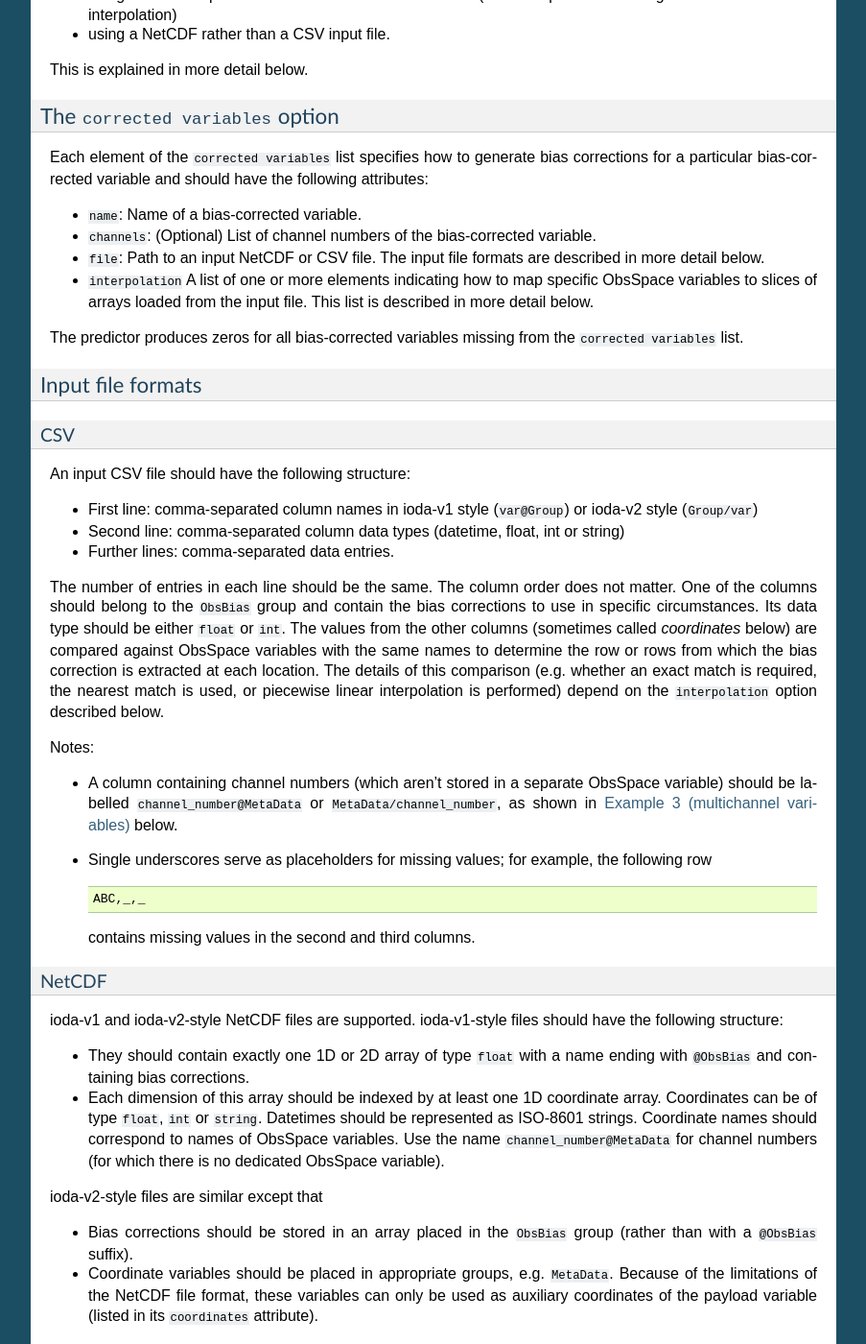
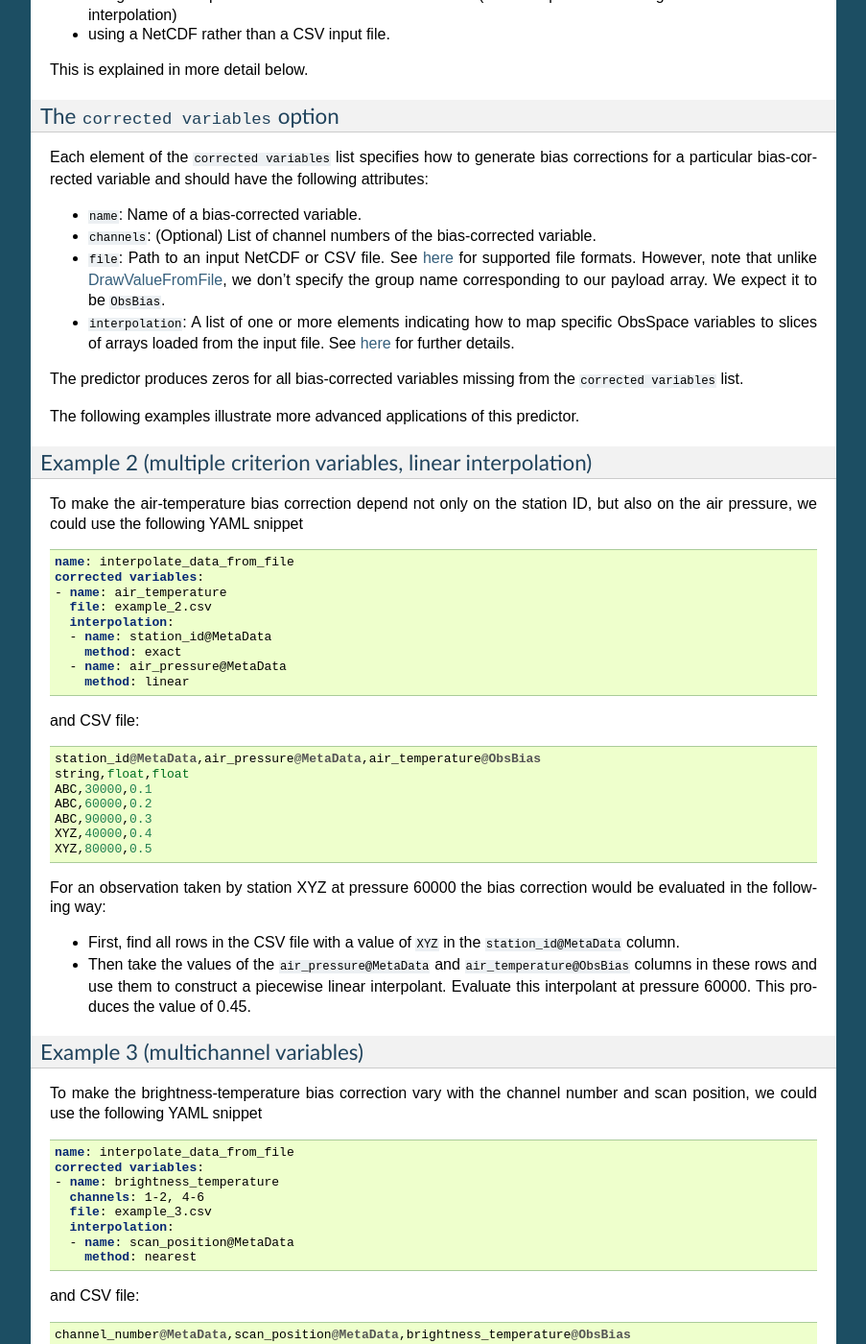
Before and after one commit to JCSDA/jedi-docs, a Sphinx documentation site: the page built from docs/inside/jedi-components/ufo/varbc.rst, in a window 1280 px wide and 1400 px high, scrolled down 5283 px. Shown: the whole window at 96% size, without its empty margins (198-1101 px from the left). Built offline with Sphinx 7.4.7, drawn with Linux system fonts in a browser that asks for light colours; cross-references to code outside the pages are shown as plain code; some of the changed text lies outside the part shown.

Commit message:
Documenting the DrawValueFromFile and DrawObsValueFromFile obsfunctions (#276)
* ENH: Added basic documentation for DrawObsErrorFromFile and DrawValueFromFile

* minor tweeks

* MAINT: Self review changes

Self review changes to DrawValueFromFile.rst
Perhaps we should centrally document obsfuction capability to return different types.

* MAINT: Further review changes

* MAINT: Self review of DrawObsErrorFromFile.rst

* Updated index

* MAINT: Self review final

* MAINT: Minor changes based on review

* MAINT: Minor changes based on review

* MAINT: Minor review changes

* ENH: Total refactor

* Typo

* MAINT: Review changes for Mike

* MAINT: Review changes for DrawObsErrorFromFile

* MAINT: review changes of DrawbsErrorFromFile

* MAINT: minor review changes

* MAINT: minor review change

Co-authored-by: mmiesch <miesch@ucar.edu>

```diff
--- a/docs/inside/jedi-components/ufo/varbc.rst
+++ b/docs/inside/jedi-components/ufo/varbc.rst
@@ -292,118 +292,15 @@
 
 * :code:`name`: Name of a bias-corrected variable.
 * :code:`channels`: (Optional) List of channel numbers of the bias-corrected variable.
-* :code:`file`: Path to an input NetCDF or CSV file. The input file formats are described in more detail below.
-* :code:`interpolation` A list of one or more elements indicating how to map specific ObsSpace variables to slices of arrays loaded from the input file. This list is described in more detail below.
+* :code:`file`: Path to an input NetCDF or CSV file.  See :ref:`here <DataExtractorInputFileFormats>`
+  for supported file formats.  However, note that unlike :ref:`DrawValueFromFile`,
+  we don't specify the group name corresponding to our payload array.  We expect it to be ``ObsBias``.
+* :code:`interpolation`: A list of one or more elements indicating how to map specific
+  ObsSpace variables to slices of arrays loaded from the input file.  See
+  :ref:`here <DrawValueFromFileInterpolation>` for further details.
 
 The predictor produces zeros for all bias-corrected variables missing from the :code:`corrected
 variables` list.
-
-Input file formats
-..................
-
-CSV
-!!!
-
-An input CSV file should have the following structure:
-
-* First line: comma-separated column names in ioda-v1 style (:code:`var@Group`) or ioda-v2 style
-  (:code:`Group/var`)
-* Second line: comma-separated column data types (datetime, float, int or string)
-* Further lines: comma-separated data entries.
-
-The number of entries in each line should be the same. The column order does not matter. One of the
-columns should belong to the :code:`ObsBias` group and contain the bias corrections to use in
-specific circumstances. Its data type should be either :code:`float` or :code:`int`. The values
-from the other columns (sometimes called `coordinates` below) are compared against ObsSpace
-variables with the same names to determine the row or rows from which the bias correction is
-extracted at each location. The details of this comparison (e.g. whether an exact match is
-required, the nearest match is used, or piecewise linear interpolation is performed) depend on the
-:code:`interpolation` option described below.
-
-Notes:
-
-* A column containing channel numbers (which aren't stored in a separate ObsSpace variable)
-  should be labelled :code:`channel_number@MetaData` or :code:`MetaData/channel_number`, as shown
-  in :ref:`interpolate example 3` below.
-
-* Single underscores serve as placeholders for missing values; for example, the following row
-
-  .. code-block::
-
-     ABC,_,_
-
-  contains missing values in the second and third columns.
-
-NetCDF
-!!!!!!
-
-ioda-v1 and ioda-v2-style NetCDF files are supported. ioda-v1-style files should have the
-following structure:
-
-* They should contain exactly one 1D or 2D array of type :code:`float` with a name ending with
-  :code:`@ObsBias` and containing bias corrections.
-
-* Each dimension of this array should be indexed by at least one 1D coordinate array. Coordinates
-  can be of type :code:`float`, :code:`int` or :code:`string`. Datetimes should be represented as
-  ISO-8601 strings. Coordinate names should correspond to names of ObsSpace variables. Use the name
-  :code:`channel_number@MetaData` for channel numbers (for which there is no dedicated ObsSpace
-  variable).
-
-ioda-v2-style files are similar except that
-
-* Bias corrections should be stored in an array placed in the :code:`ObsBias` group (rather than
-  with a :code:`@ObsBias` suffix).
-* Coordinate variables should be placed in appropriate groups, e.g. :code:`MetaData`. Because
-  of the limitations of the NetCDF file format, these variables can only be used as auxiliary
-  coordinates of the payload variable (listed in its :code:`coordinates` attribute).
-
-The :code:`interpolation` option
-................................
-
-This list indicates which ObsSpace variables, and in which order, will be used as criteria determining the value produced by the predictor.
-
-Each element of this list should have the following attributes:
-
-* :code:`name`: Name of an ObsSpace variable (and of a coordinate present in the input CSV or NetCDF
-  file).
-* :code:`method`: Method used to map values of this variable at individual location to matching slices
-  of the bias correction array loaded from the input file. This can be one of:
-
-  - :code:`exact`: Selects slices where the coordinate matches exactly the value of the specified
-    ObsSpace variable.
-
-    If no match is found, an error is reported unless there are slices where the indexing
-    coordinate is set to the missing value placeholder; in this case these slices are selected
-    instead. This can be used to define a fallback value (used if there is no exact match), as shown
-    in :ref:`interpolate example 4` below.
-
-    This is the only method that can be used for variables of type :code:`string`.
-
-  - :code:`nearest`: Selects slices where the coordinate is closest to the value of the
-    specified ObsSpace variable.
-
-    In case of a tie (e.g. if the value of the ObsSpace variable is 3 and the coordinate contains
-    values 2 and 4, but not 3), the smaller of the candidate coordinate values is used (in this
-    example, 2).
-
-  - :code:`least upper bound`: Select slices corresponding to the least value of the coordinate
-    greater than or equal to the value of the specified ObsSpace variable.
-
-  - :code:`greatest upper bound`: Select slices corresponding to the greatest value of the coordinate
-    less than or equal to the value of the specified ObsSpace variable.
-
-  - :code:`linear`: Performs a piecewise linear interpolation along the dimension indexed by the
-    specified ObsSpace variable.
-
-    This method can only be used in the last element of the :code:`interpolation` list.
-
-At each location the criterion variables specified in the :code:`interpolation` list are inspected
-in order, successively restricting the range of selected slices. An error is reported if the end
-result is an empty range of slices or (unless linear interpolation is used for the last criterion
-variable) a range containing more than one slice.
-
-Note: If the :code:`channels` option has been specified, the channel number is implicitly used as the
-first criterion variable and needs to match exactly a value from the :code:`channel_number@MetaData` coordinate.
 
 The following examples illustrate more advanced applications of this predictor.
 
```
Also changed, not shown: docs/inside/jedi-components/ufo/qcfilters/obsfunctions/DrawObsErrorFromFile.rst (added, +78 -0 lines), docs/inside/jedi-components/ufo/qcfilters/obsfunctions/DrawValueFromFile.rst (added, +306 -0 lines), docs/inside/jedi-components/ufo/qcfilters/obsfunctions/index.rst (+7 -0 lines).
